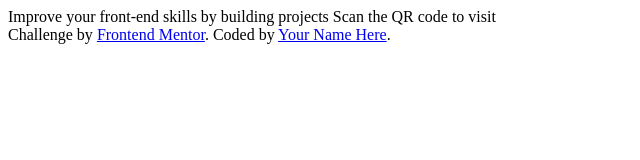
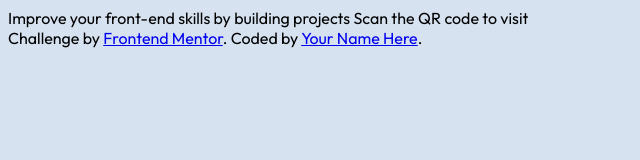
Before and after one commit to Ewelina-EN/qr-code-component, a plain HTML site: page index.html in a window 1280 px wide. Shown: the whole page, without its empty margins (0-640 px from the left). Drawn offline with Linux system fonts and the light colour scheme.

Commit message:
font family added

```diff
--- a/index.html
+++ b/index.html
@@ -8,6 +8,10 @@
       type="image/png"
       sizes="32x32"
       href="./images/favicon-32x32.png"
+    />
+    <link
+      href="https://fonts.googleapis.com/css2?family=Outfit:wght@400;700&display=swap"
+      rel="stylesheet"
     />
     <title>Frontend Mentor | QR code component</title>
     <link rel="stylesheet" href="./style.css" />
--- a/style.css
+++ b/style.css
@@ -7,3 +7,18 @@
         color: hsl(228, 45%, 44%);
       }
     </style> */
+
+html {
+  box-sizing: border-box;
+}
+
+*,
+::after,
+::before {
+  box-sizing: inherit;
+}
+
+body {
+  background-color: hsl(212, 45%, 89%);
+  font-family: "Outfit", sans-serif;
+}
```
